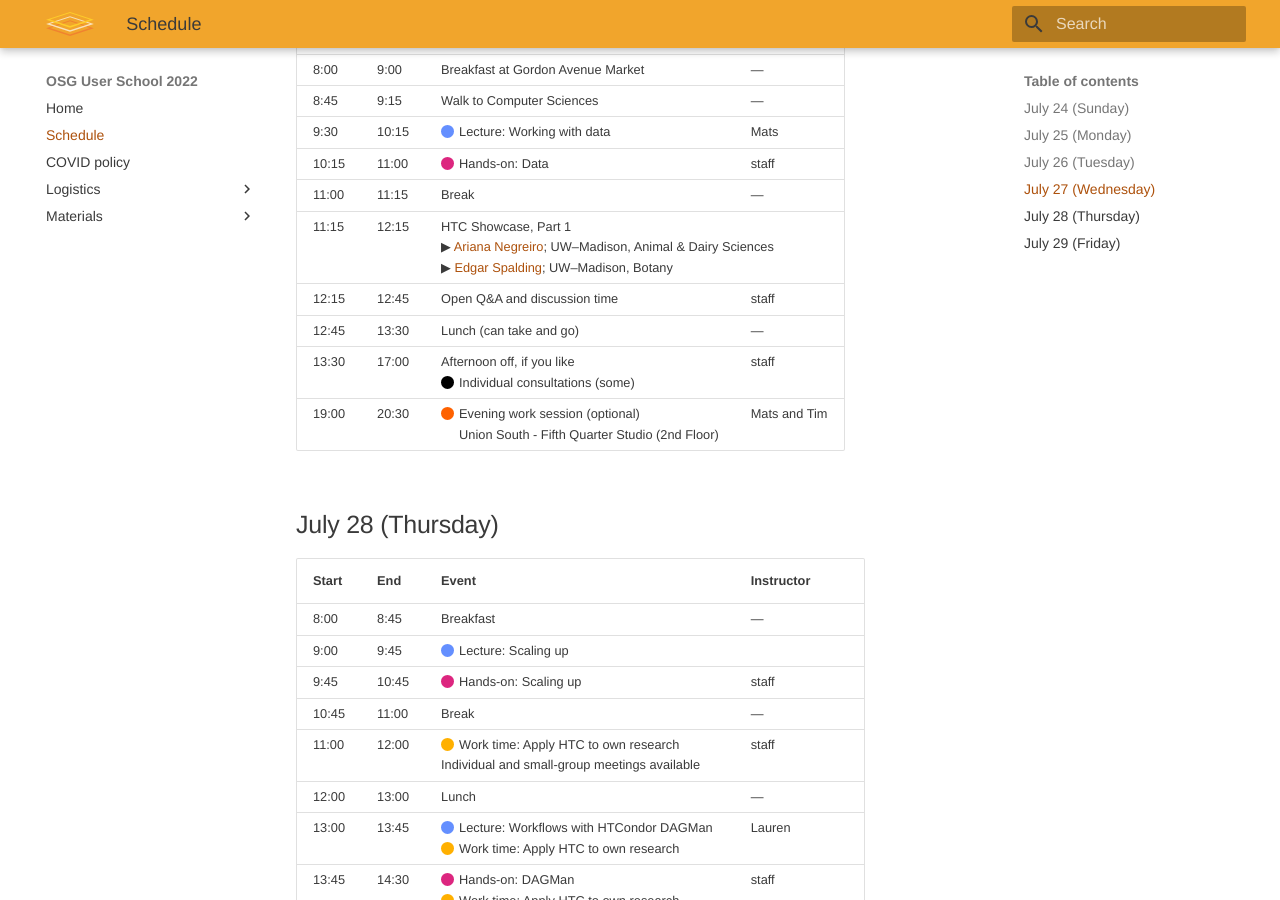
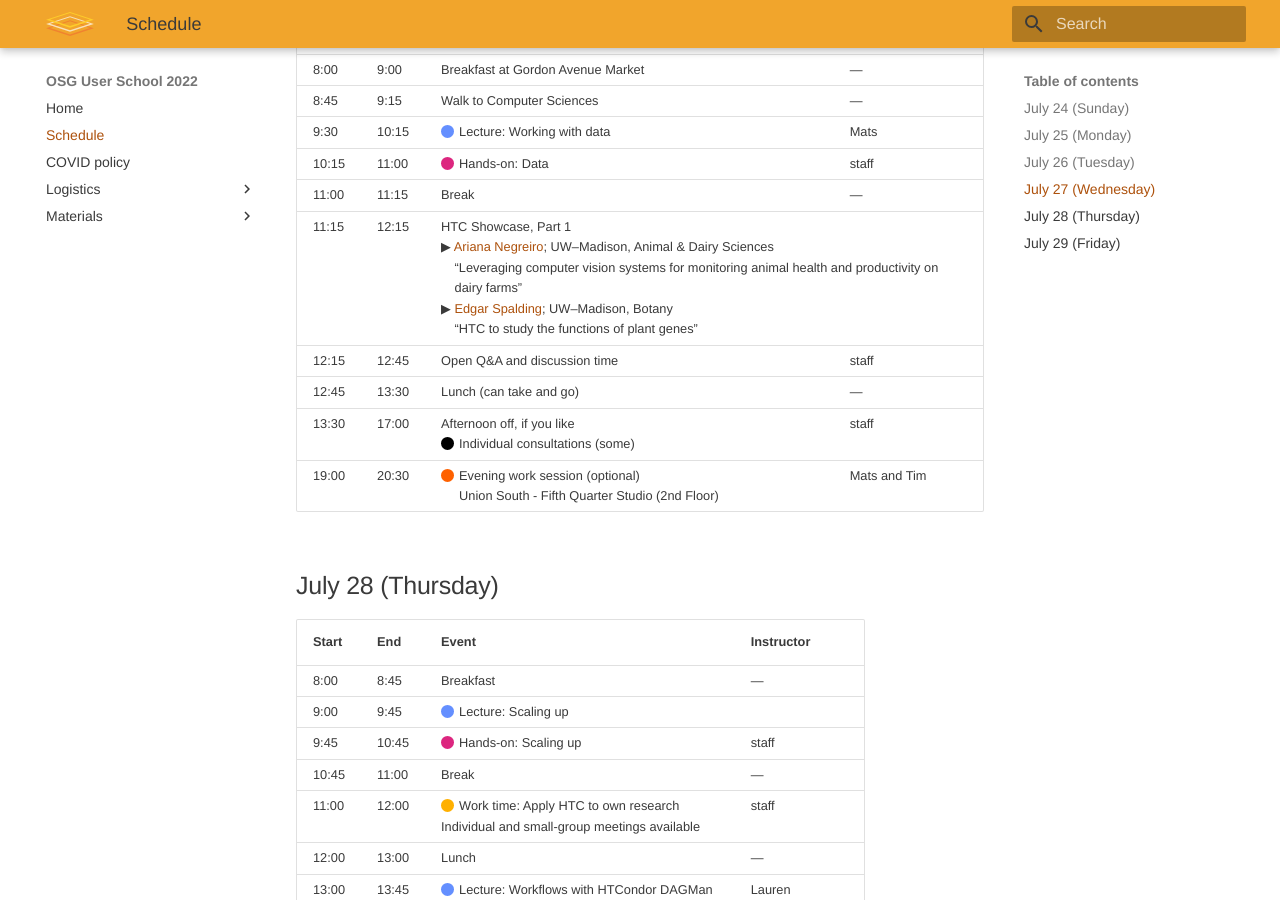
Before and after one commit to showmic09/user-school-2022, an MkDocs documentation site: the page built from docs/schedule.md, in a window 1280 px wide and 900 px high, scrolled down 1816 px. Built offline with MkDocs 1.6.1 and Material for MkDocs 9.7.7, drawn with Linux system fonts in a browser that asks for light colours.

Commit message:
Added Showcase titles (Wed)

```diff
--- a/docs/schedule.md
+++ b/docs/schedule.md
@@ -248,10 +248,15 @@ The Union should be open, and so things like ice cream and beer will be availabl
         <td>12:15</td>
         <td colspan="2">
           HTC Showcase, Part 1
-          <br>
-          &#9654; <span style="color: rgb(173, 81, 12);">Ariana Negreiro</span>; UW–Madison, Animal &amp; Dairy Sciences
-          <br>
-          &#9654; <span style="color: rgb(173, 81, 12);">Edgar Spalding</span>; UW–Madison, Botany
+          <div>
+            &#9654; <span style="color: rgb(173, 81, 12);">Ariana Negreiro</span>; UW–Madison, Animal &amp; Dairy Sciences
+            <div style="margin-left: 2ex;">“Leveraging computer vision systems
+            for monitoring animal health and productivity on dairy farms”</div>
+          </div>
+          <div>
+            &#9654; <span style="color: rgb(173, 81, 12);">Edgar Spalding</span>; UW–Madison, Botany
+            <div style="margin-left: 2ex;">“HTC to study the functions of plant genes”</div>
+          </div>
         </td>
     </tr>
     <tr>
```
